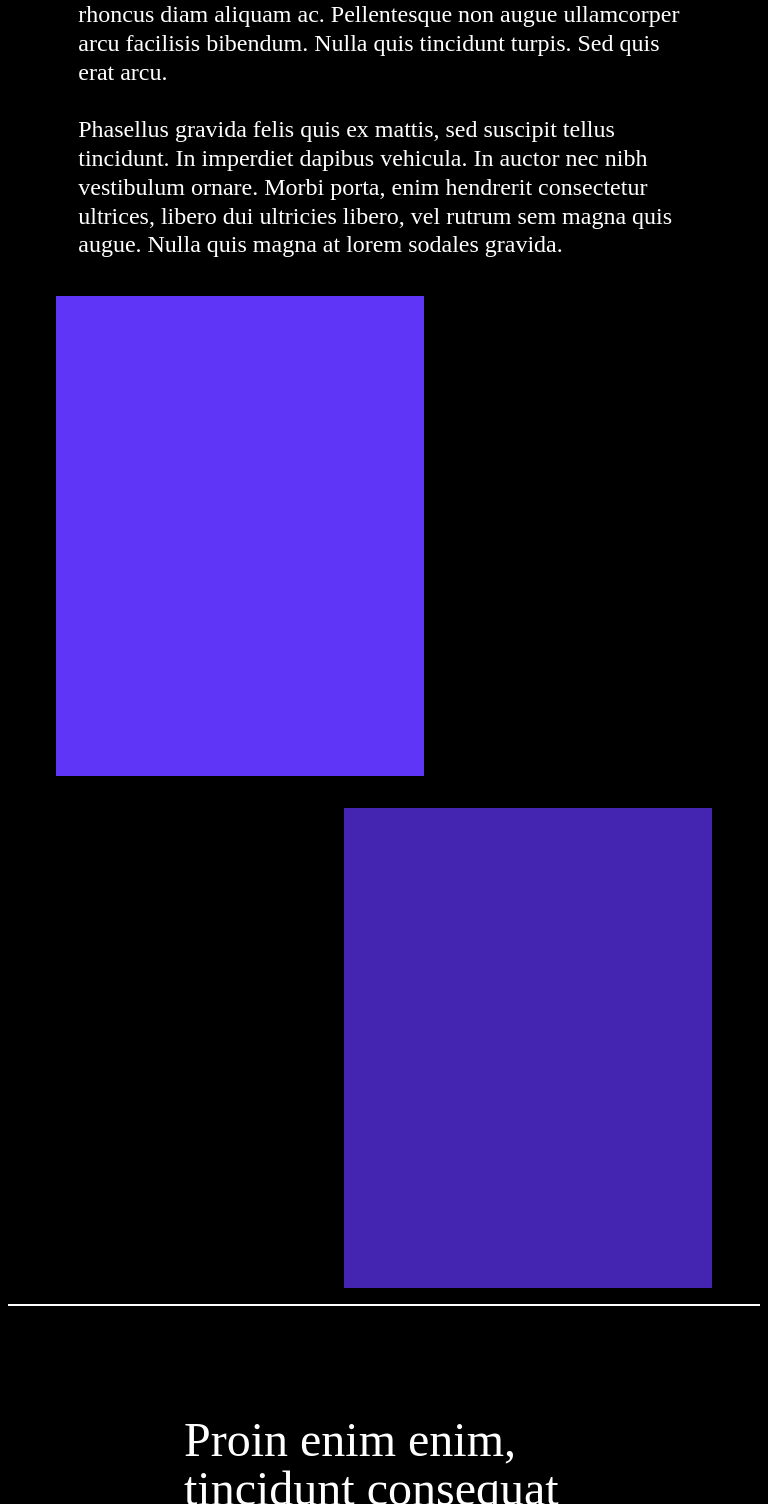
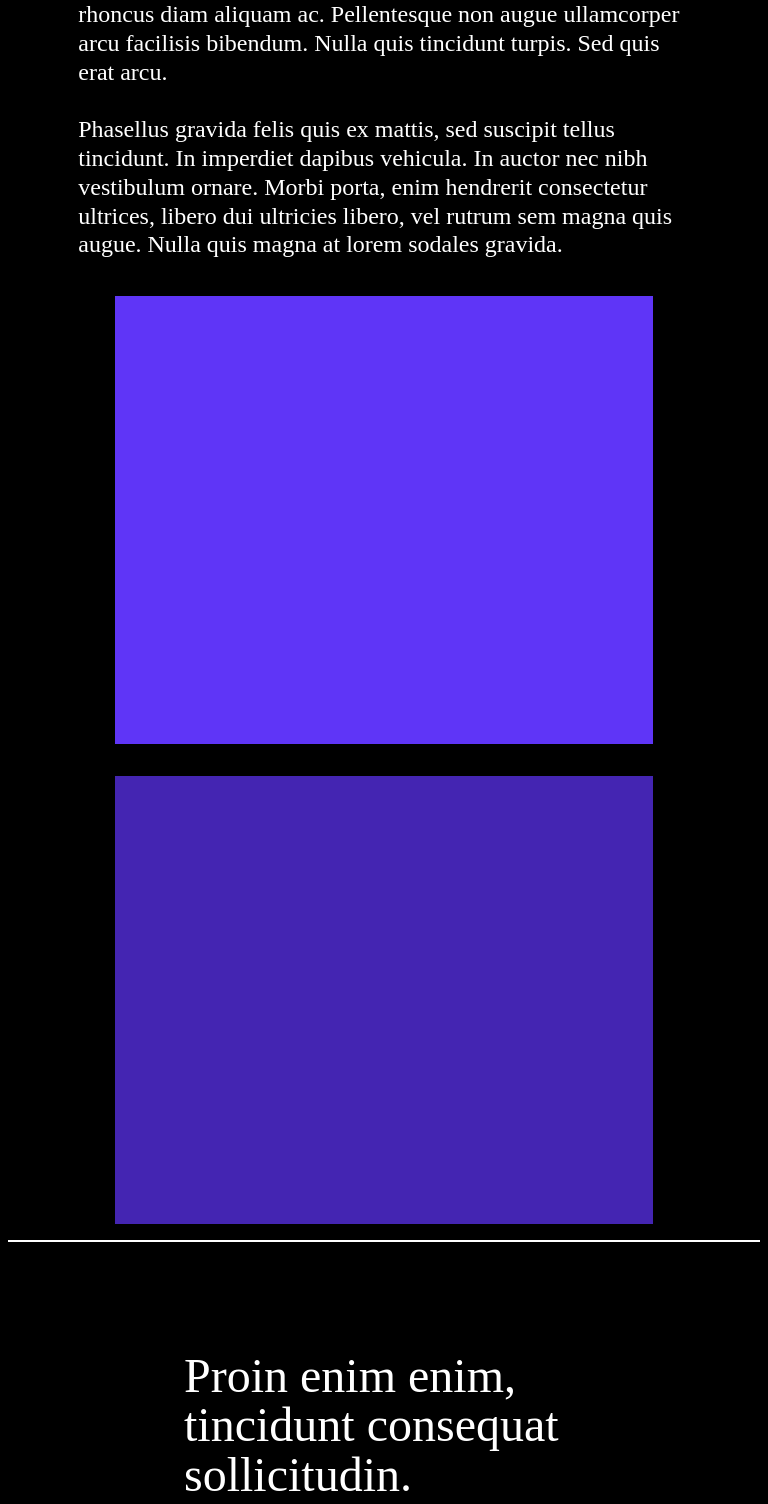
Before and after one commit to KaiyuWei/brink-page, a Next.js app: page / in a window 768 px wide. Shown: the part 5035-6539 px from the top of the page. Built offline with nearby package versions, Linux system fonts and the light colour scheme.

Commit message:
added tablet media effect in section 3

```diff
--- a/app/components/section3/section3.module.css
+++ b/app/components/section3/section3.module.css
@@ -1,7 +1,7 @@
 .flexItem {
-  width: 49%;
+  width: 52%;
   min-width: 23rem;
-  height: 30rem;
+  height: 28rem;
   margin: 1rem 1rem;
   flex: 0 1 auto;
 }
@@ -64,9 +64,32 @@
   }
 }
 
+/* for tablet window */
+@media (min-width: 600px) and (max-width: 1199px) {
+  /* justify both of the placeholders in center*/
+  .moveLeftContainer {
+    justify-content: center;
+    margin-right: 0;
+  }
+
+  .moveRightContainer {
+    justify-content: center;
+    margin-left: 0;
+  }
+
+  .flexItem {
+    width: 70%;
+  }
+}
+
+/* for movile phone */
 @media (max-width: 599px) {
   .textContainer {
     width: 100%;
     margin: auto;
   }
+
+  .moveLeftContainer {
+    justify-content: center;
+  }
 }
```
